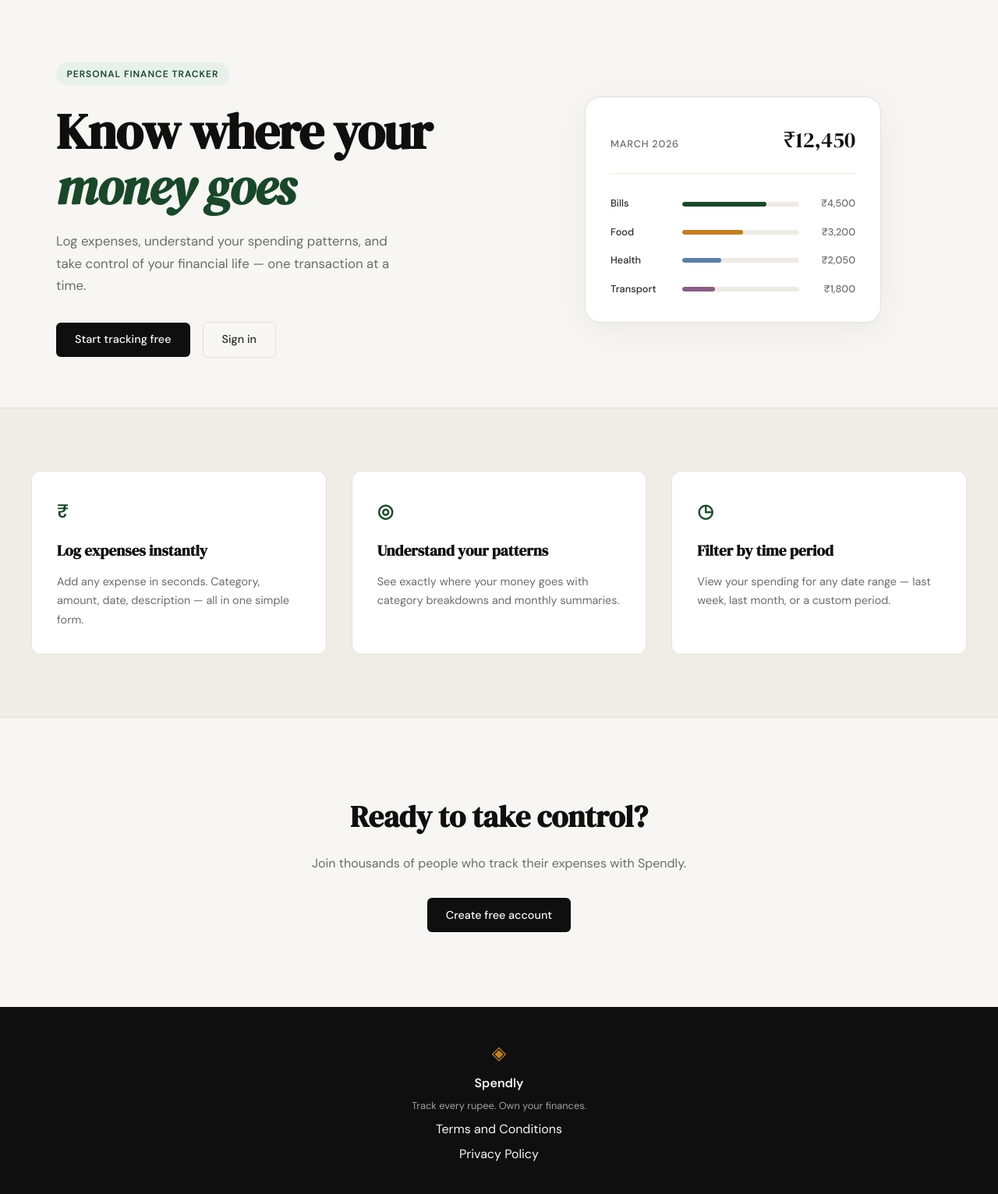
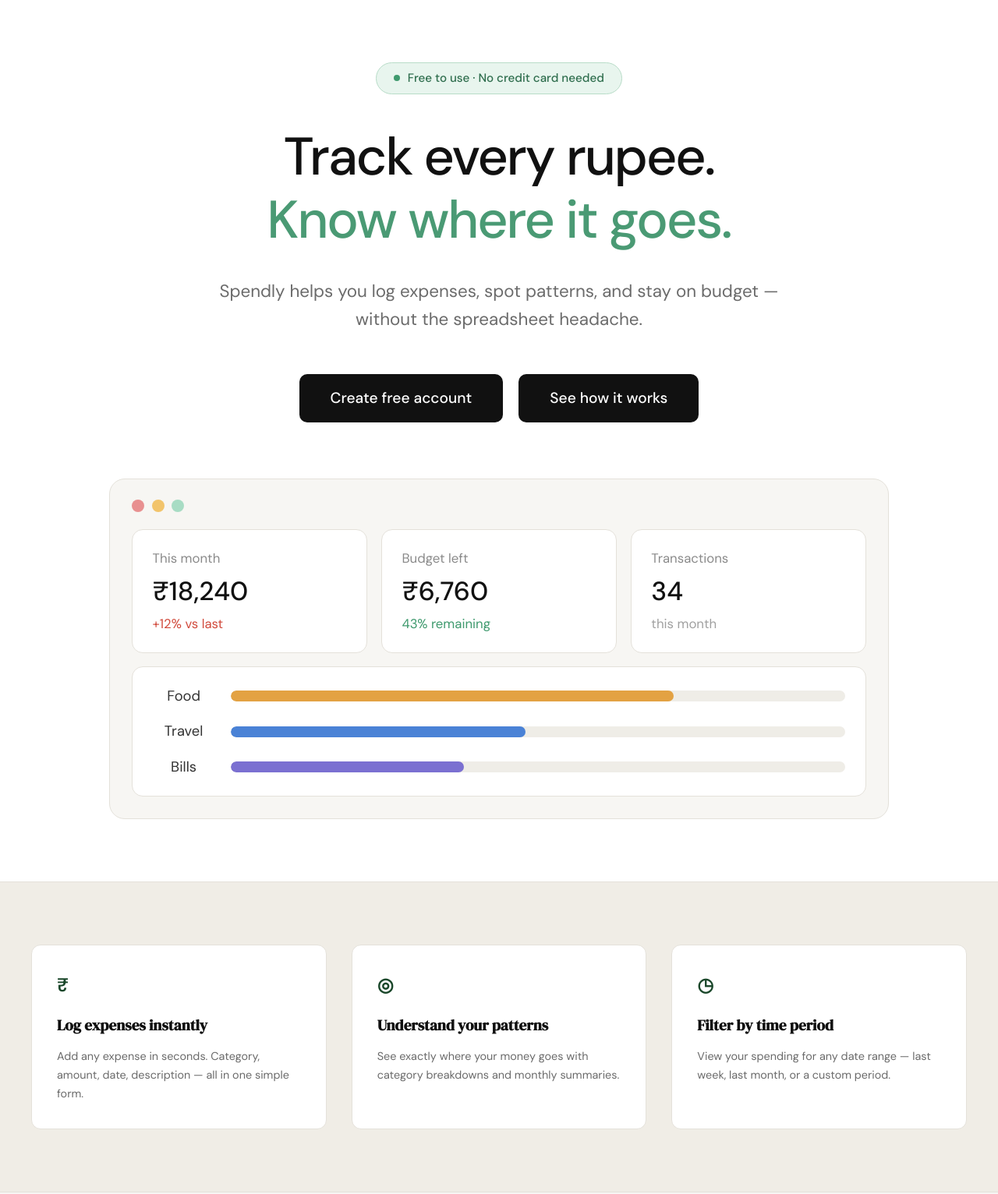
Before and after one commit to siddharth-verma-cse/claude-code-spendly, a Flask app: page / in a window 1280 px wide. Shown: the part 61-1593 px from the top of the page at 78% size. Run offline with Flask 3, Linux system fonts and the light colour scheme.

Commit message:
landing: add youtube modal on see how it works click

```diff
--- /dev/null
+++ b/static/css/landing.css
@@ -0,0 +1,271 @@
+/* ------------------------------------------------------------------ */
+/* Landing page — hero section                                         */
+/* ------------------------------------------------------------------ */
+
+.lp-hero {
+    background: #ffffff;
+    padding: 5rem 2rem 5rem;
+}
+
+.lp-hero-inner {
+    max-width: 1000px;
+    margin: 0 auto;
+    text-align: center;
+}
+
+/* Badge */
+
+.lp-badge {
+    display: inline-flex;
+    align-items: center;
+    gap: 0.6rem;
+    background: #e8f5ee;
+    border: 1px solid #b8dcc8;
+    color: #2f6e4e;
+    font-size: 0.95rem;
+    font-weight: 500;
+    padding: 0.45rem 1.4rem;
+    border-radius: 999px;
+    margin-bottom: 2.5rem;
+}
+
+.lp-badge-dot {
+    width: 8px;
+    height: 8px;
+    border-radius: 50%;
+    background: #3f9a6e;
+}
+
+/* Headline */
+
+.lp-title {
+    font-family: var(--font-body);
+    font-weight: 500;
+    font-size: clamp(2.5rem, 6vw, 4.25rem);
+    line-height: 1.2;
+    letter-spacing: -0.03em;
+    color: #111111;
+    margin-bottom: 2rem;
+}
+
+.lp-title-accent { color: #4a9a74; }
+
+/* Subtitle */
+
+.lp-subtitle {
+    font-size: 1.4rem;
+    line-height: 1.6;
+    color: #6b6b6b;
+    max-width: 720px;
+    margin: 0 auto 3.25rem;
+}
+
+/* Buttons */
+
+.lp-actions {
+    display: flex;
+    justify-content: center;
+    gap: 1.25rem;
+    margin-bottom: 4.5rem;
+}
+
+.lp-btn {
+    display: inline-block;
+    background: #111111;
+    color: #ffffff;
+    font-size: 1.2rem;
+    font-weight: 500;
+    padding: 1rem 2.5rem;
+    border-radius: 10px;
+    transition: background 0.2s;
+}
+
+.lp-btn:hover { background: var(--accent); }
+
+button.lp-btn {
+    border: none;
+    font-family: var(--font-body);
+    line-height: inherit;
+    cursor: pointer;
+}
+
+/* ------------------------------------------------------------------ */
+/* "See how it works" video modal                                      */
+/* ------------------------------------------------------------------ */
+
+.video-modal {
+    position: fixed;
+    inset: 0;
+    z-index: 1000;
+    display: flex;
+    align-items: center;
+    justify-content: center;
+    padding: 1.5rem;
+    background: rgba(15, 15, 15, 0.75);
+    animation: video-modal-fade 0.2s ease;
+}
+
+.video-modal[hidden] { display: none; }
+
+.video-modal-box {
+    position: relative;
+    width: 100%;
+    max-width: 900px;
+    background: #111111;
+    border-radius: 16px;
+    overflow: hidden;
+    box-shadow: 0 20px 60px rgba(0, 0, 0, 0.35);
+}
+
+.video-modal-frame {
+    position: relative;
+    aspect-ratio: 16 / 9;
+}
+
+.video-modal-frame iframe {
+    position: absolute;
+    inset: 0;
+    width: 100%;
+    height: 100%;
+    border: 0;
+}
+
+.video-modal-close {
+    position: absolute;
+    top: 0.6rem;
+    right: 0.6rem;
+    z-index: 1;
+    width: 36px;
+    height: 36px;
+    border: none;
+    border-radius: 50%;
+    background: rgba(255, 255, 255, 0.92);
+    color: #111111;
+    font-size: 1.5rem;
+    line-height: 1;
+    cursor: pointer;
+    transition: background 0.2s;
+}
+
+.video-modal-close:hover { background: #ffffff; }
+
+@keyframes video-modal-fade {
+    from { opacity: 0; }
+    to   { opacity: 1; }
+}
+
+/* Dashboard mock */
+
+.lp-dash {
+    background: var(--paper);
+    border: 1px solid var(--border);
+    border-radius: 20px;
+    padding: 1.6rem 1.75rem 1.75rem;
+    text-align: left;
+}
+
+.lp-dash-dots {
+    display: flex;
+    gap: 0.6rem;
+    margin-bottom: 1.4rem;
+}
+
+.lp-dot {
+    width: 16px;
+    height: 16px;
+    border-radius: 50%;
+}
+
+.lp-dot-red    { background: #e89090; }
+.lp-dot-yellow { background: #f2c46b; }
+.lp-dot-green  { background: #a8dcc4; }
+
+.lp-stats {
+    display: grid;
+    grid-template-columns: repeat(3, 1fr);
+    gap: 1.1rem;
+    margin-bottom: 1.1rem;
+}
+
+.lp-stat {
+    display: flex;
+    flex-direction: column;
+    background: #ffffff;
+    border: 1px solid var(--border);
+    border-radius: 14px;
+    padding: 1.4rem 1.6rem;
+}
+
+.lp-stat-label {
+    font-size: 1.05rem;
+    color: #8a8a8a;
+    margin-bottom: 0.6rem;
+}
+
+.lp-stat-value {
+    font-size: 2.1rem;
+    font-weight: 500;
+    line-height: 1.2;
+    color: #111111;
+    margin-bottom: 0.5rem;
+}
+
+.lp-stat-note {
+    font-size: 1.05rem;
+    color: #a0a0a0;
+}
+
+.lp-note-up   { color: #d14b3d; }
+.lp-note-good { color: #3f9a6e; }
+
+.lp-bars {
+    background: #ffffff;
+    border: 1px solid var(--border);
+    border-radius: 14px;
+    padding: 1.4rem 1.6rem;
+    display: flex;
+    flex-direction: column;
+    gap: 1rem;
+}
+
+.lp-bar-row {
+    display: grid;
+    grid-template-columns: 80px 1fr;
+    align-items: center;
+    gap: 1.25rem;
+}
+
+.lp-bar-cat {
+    font-size: 1.15rem;
+    color: #333333;
+    text-align: center;
+}
+
+.lp-bar-track {
+    height: 14px;
+    background: #efede7;
+    border-radius: 999px;
+    overflow: hidden;
+}
+
+.lp-bar {
+    height: 100%;
+    border-radius: 999px;
+}
+
+.lp-bar-food   { background: #e3a243; }
+.lp-bar-travel { background: #4a82d6; }
+.lp-bar-bills  { background: #7b70d1; }
+
+/* Responsive */
+
+@media (max-width: 768px) {
+    .lp-hero { padding: 3.5rem 1rem 3.5rem; }
+    .lp-subtitle { font-size: 1.1rem; }
+    .lp-actions { flex-direction: column; align-items: stretch; }
+    .lp-btn { font-size: 1.05rem; }
+    .lp-dash { padding: 1.25rem 1rem; }
+    .lp-stats { grid-template-columns: 1fr; }
+    .lp-bar-row { grid-template-columns: 60px 1fr; gap: 0.75rem; }
+    .lp-bar-cat { font-size: 1rem; }
+}
--- a/templates/landing.html
+++ b/templates/landing.html
@@ -2,62 +2,77 @@
 
 {% block title %}Spendly — Track Every Rupee{% endblock %}
 
+{% block head %}
+<link rel="stylesheet" href="{{ url_for('static', filename='css/landing.css') }}">
+{% endblock %}
+
 {% block content %}
 
-<section class="hero">
-    <div class="hero-inner">
-        <div class="hero-badge">Personal Finance Tracker</div>
-        <h1 class="hero-title">
-            Know where your<br>
-            <em>money goes</em>
+<section class="lp-hero">
+    <div class="lp-hero-inner">
+
+        <div class="lp-badge">
+            <span class="lp-badge-dot"></span>
+            Free to use · No credit card needed
+        </div>
+
+        <h1 class="lp-title">
+            Track every rupee.<br>
+            <span class="lp-title-accent">Know where it goes.</span>
         </h1>
-        <p class="hero-subtitle">
-            Log expenses, understand your spending patterns,
-            and take control of your financial life —
-            one transaction at a time.
+
+        <p class="lp-subtitle">
+            Spendly helps you log expenses, spot patterns, and stay
+            on budget — without the spreadsheet headache.
         </p>
-        <div class="hero-actions">
-            <a href="{{ url_for('register') }}" class="btn-primary">Start tracking free</a>
-            <a href="{{ url_for('login') }}" class="btn-ghost">Sign in</a>
+
+        <div class="lp-actions">
+            <a href="{{ url_for('register') }}" class="lp-btn">Create free account</a>
+            <button type="button" class="lp-btn" id="how-it-works-btn"
+                    aria-haspopup="dialog" aria-controls="video-modal">See how it works</button>
         </div>
-    </div>
-    <div class="hero-visual">
-        <div class="mock-card">
-            <div class="mock-card-header">
-                <span class="mock-label">March 2026</span>
-                <span class="mock-total">₹12,450</span>
+
+        <div class="lp-dash">
+            <div class="lp-dash-dots">
+                <span class="lp-dot lp-dot-red"></span>
+                <span class="lp-dot lp-dot-yellow"></span>
+                <span class="lp-dot lp-dot-green"></span>
             </div>
-            <div class="mock-bars">
-                <div class="mock-bar-row">
-                    <span class="mock-cat">Bills</span>
-                    <div class="mock-bar-track">
-                        <div class="mock-bar" style="width: 72%"></div>
-                    </div>
-                    <span class="mock-amt">₹4,500</span>
+
+            <div class="lp-stats">
+                <div class="lp-stat">
+                    <span class="lp-stat-label">This month</span>
+                    <span class="lp-stat-value">₹18,240</span>
+                    <span class="lp-stat-note lp-note-up">+12% vs last</span>
                 </div>
-                <div class="mock-bar-row">
-                    <span class="mock-cat">Food</span>
-                    <div class="mock-bar-track">
-                        <div class="mock-bar mock-bar-2" style="width: 52%"></div>
-                    </div>
-                    <span class="mock-amt">₹3,200</span>
+                <div class="lp-stat">
+                    <span class="lp-stat-label">Budget left</span>
+                    <span class="lp-stat-value">₹6,760</span>
+                    <span class="lp-stat-note lp-note-good">43% remaining</span>
                 </div>
-                <div class="mock-bar-row">
-                    <span class="mock-cat">Health</span>
-                    <div class="mock-bar-track">
-                        <div class="mock-bar mock-bar-3" style="width: 33%"></div>
-                    </div>
-                    <span class="mock-amt">₹2,050</span>
+                <div class="lp-stat">
+                    <span class="lp-stat-label">Transactions</span>
+                    <span class="lp-stat-value">34</span>
+                    <span class="lp-stat-note">this month</span>
                 </div>
-                <div class="mock-bar-row">
-                    <span class="mock-cat">Transport</span>
-                    <div class="mock-bar-track">
-                        <div class="mock-bar mock-bar-4" style="width: 28%"></div>
-                    </div>
-                    <span class="mock-amt">₹1,800</span>
+            </div>
+
+            <div class="lp-bars">
+                <div class="lp-bar-row">
+                    <span class="lp-bar-cat">Food</span>
+                    <div class="lp-bar-track"><div class="lp-bar lp-bar-food" style="width: 72%"></div></div>
+                </div>
+                <div class="lp-bar-row">
+                    <span class="lp-bar-cat">Travel</span>
+                    <div class="lp-bar-track"><div class="lp-bar lp-bar-travel" style="width: 48%"></div></div>
+                </div>
+                <div class="lp-bar-row">
+                    <span class="lp-bar-cat">Bills</span>
+                    <div class="lp-bar-track"><div class="lp-bar lp-bar-bills" style="width: 38%"></div></div>
                 </div>
             </div>
         </div>
+
     </div>
 </section>
 
@@ -89,4 +104,61 @@
     </div>
 </section>
 
+<!-- "See how it works" video modal -->
+<div class="video-modal" id="video-modal" role="dialog" aria-modal="true"
+     aria-label="How Spendly works" hidden>
+    <div class="video-modal-box">
+        <button type="button" class="video-modal-close" id="video-modal-close"
+                aria-label="Close video">&times;</button>
+        <div class="video-modal-frame">
+            <!-- Placeholder video: replace the ID in data-src with your own -->
+            <iframe id="video-modal-iframe"
+                    data-src="https://www.youtube-nocookie.com/embed/aqz-KE-bpKQ?autoplay=1&rel=0"
+                    title="How Spendly works"
+                    allow="autoplay; encrypted-media; picture-in-picture; fullscreen"
+                    allowfullscreen></iframe>
+        </div>
+    </div>
+</div>
+
 {% endblock %}
+
+{% block scripts %}
+<script>
+(function () {
+    const openBtn  = document.getElementById("how-it-works-btn");
+    const modal    = document.getElementById("video-modal");
+    const closeBtn = document.getElementById("video-modal-close");
+    const iframe   = document.getElementById("video-modal-iframe");
+
+    function openModal() {
+        // Load the video only when the modal opens
+        iframe.src = iframe.dataset.src;
+        modal.hidden = false;
+        document.body.style.overflow = "hidden";
+        closeBtn.focus();
+    }
+
+    function closeModal() {
+        modal.hidden = true;
+        // Clearing src unloads the player, so the video stops completely
+        iframe.src = "";
+        document.body.style.overflow = "";
+        openBtn.focus();
+    }
+
+    openBtn.addEventListener("click", openModal);
+    closeBtn.addEventListener("click", closeModal);
+
+    // Click on the dark overlay (outside the video box) closes the modal
+    modal.addEventListener("click", function (e) {
+        if (e.target === modal) closeModal();
+    });
+
+    // Escape key also closes it
+    document.addEventListener("keydown", function (e) {
+        if (e.key === "Escape" && !modal.hidden) closeModal();
+    });
+})();
+</script>
+{% endblock %}
```
Also changed, not shown: Screenshot 2026-03-25 at 12.36.20 AM.png (added).
